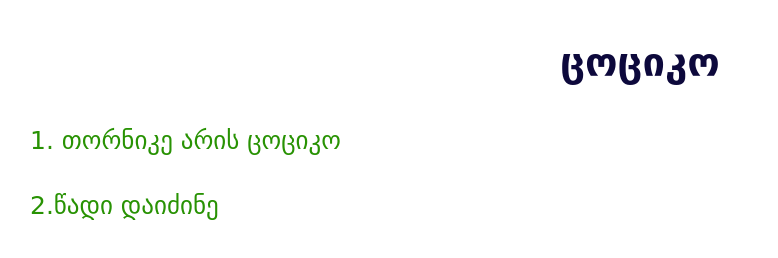
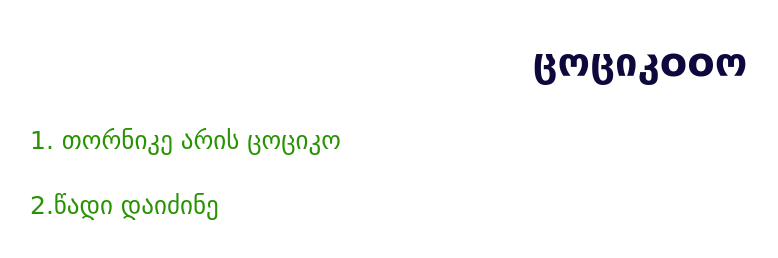
Before and after one commit to gvantsa1612/091334, a plain HTML site: page index.html in a window 1280 px wide. Shown: the whole page, without its empty margins (0-778 px from the left). Drawn offline with Linux system fonts and the light colour scheme.

Commit message:
Update index.html

```diff
--- a/index.html
+++ b/index.html
@@ -23,7 +23,7 @@
 </head>
 <body>
 
-<h1>ცოციკო</h1>
+<h1>ცოციკooო</h1>
 
     <p>1. თორნიკე არის ცოციკო</p>
 
```
